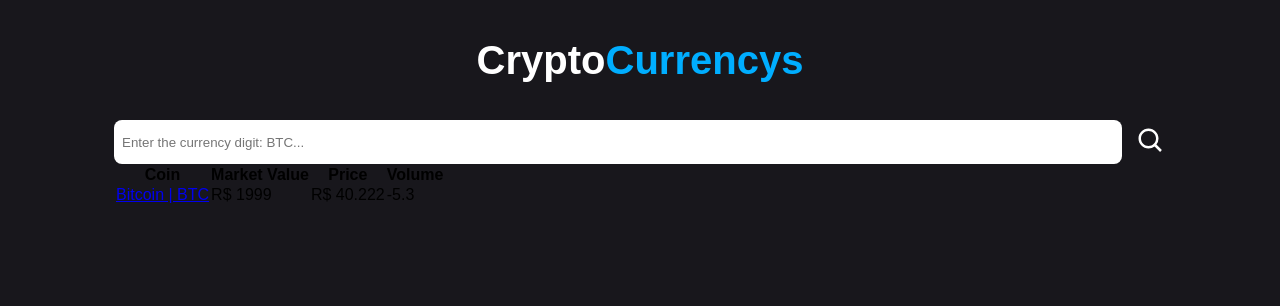
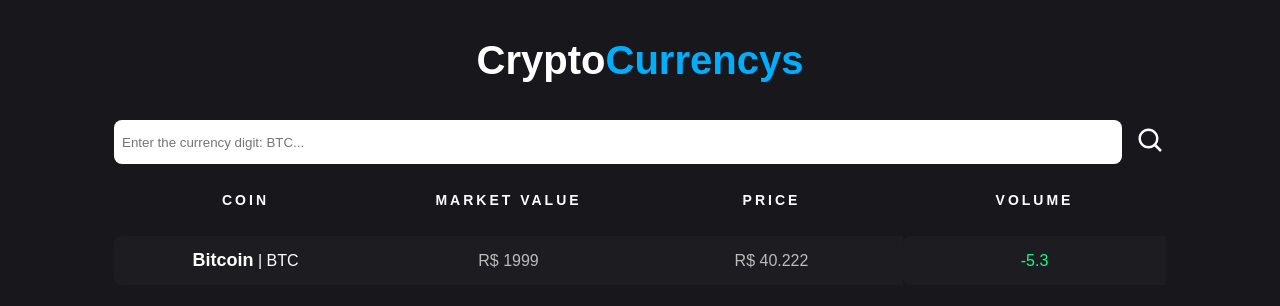
Before and after one commit to SauloAssefAlves/Cryptocurrencies, a React (Vite) app: page / in a window 1280 px wide. Shown: the top 306 px of the page. Built offline with nearby package versions, Linux system fonts and the light colour scheme.

Commit message:
feat: stylized table

```diff
--- a/src/pages/home/home.module.css
+++ b/src/pages/home/home.module.css
@@ -21,3 +21,86 @@
   background: transparent;
   border: 0;
 }
+
+table {
+  margin: 0;
+  padding: 0;
+  width: 100%;
+  table-layout: fixed;
+  border-collapse: separate;
+  border-spacing: 0 14px;
+}
+
+.tr {
+  background-color: #1d1c20;
+}
+
+td:first-child,
+th:first-child {
+  border-radius: 8px 0 0 8px;
+}
+
+td:last-child,
+th:last-child {
+  border-radius: 8px 0 0 8px;
+}
+
+table th {
+  font-size: 14px;
+  letter-spacing: 3px;
+  text-transform: uppercase;
+  color: #fff;
+}
+
+.tdLabel span {
+  font-weight: bold;
+  font-size: 18px;
+  color: #fff;
+}
+
+.tdLabel,
+.tdProfit,
+.tdLoss {
+  color: #bbb;
+}
+
+.tdProfit {
+  color: #12f98a;
+}
+
+.tdLoss {
+  color: #f91257;
+}
+
+.link {
+  text-decoration: none;
+  color: #fff;
+  transition: color 0.5s;
+}
+
+.link:hover {
+  color: #30beff;
+}
+
+table th,
+table td {
+  padding: 14px;
+  text-align: center;
+}
+
+@media screen and (max-width: 600px) {
+  table {
+    border: none;
+  }
+
+  table thead {
+    border: none;
+    clip: rect(0 0 0 0);
+    height: 1px;
+    overflow: hidden;
+    padding: none;
+    position: absolute;
+    margin: -1;
+    width: 1px;
+  }
+}
--- a/src/pages/home/index.tsx
+++ b/src/pages/home/index.tsx
@@ -22,15 +22,19 @@
         </thead>
 
         <tbody id='tbody'>
-          <tr className={styles.td}>
-            <td className={styles.tdLabel}>
-              <Link to='/detail/btc'>
-                <span className={styles.link}>Bitcoin</span> | BTC
+          <tr className={styles.tr}>
+            <td className={styles.tdLabel} data-label='Coin'>
+              <Link className={styles.link} to='/detail/btc'>
+                <span>Bitcoin</span> | BTC
               </Link>
             </td>
-            <td className={styles.tdLabel}>R$ 1999</td>
-            <td className={styles.tdLabel}>R$ 40.222</td>
-            <td className={styles.tdProfit}>
+            <td className={styles.tdLabel} data-label='Market Value'>
+              R$ 1999
+            </td>
+            <td className={styles.tdLabel} data-label='Price'>
+              R$ 40.222
+            </td>
+            <td className={styles.tdProfit} data-label='Volume'>
               <span>-5.3</span>
             </td>
           </tr>
```
